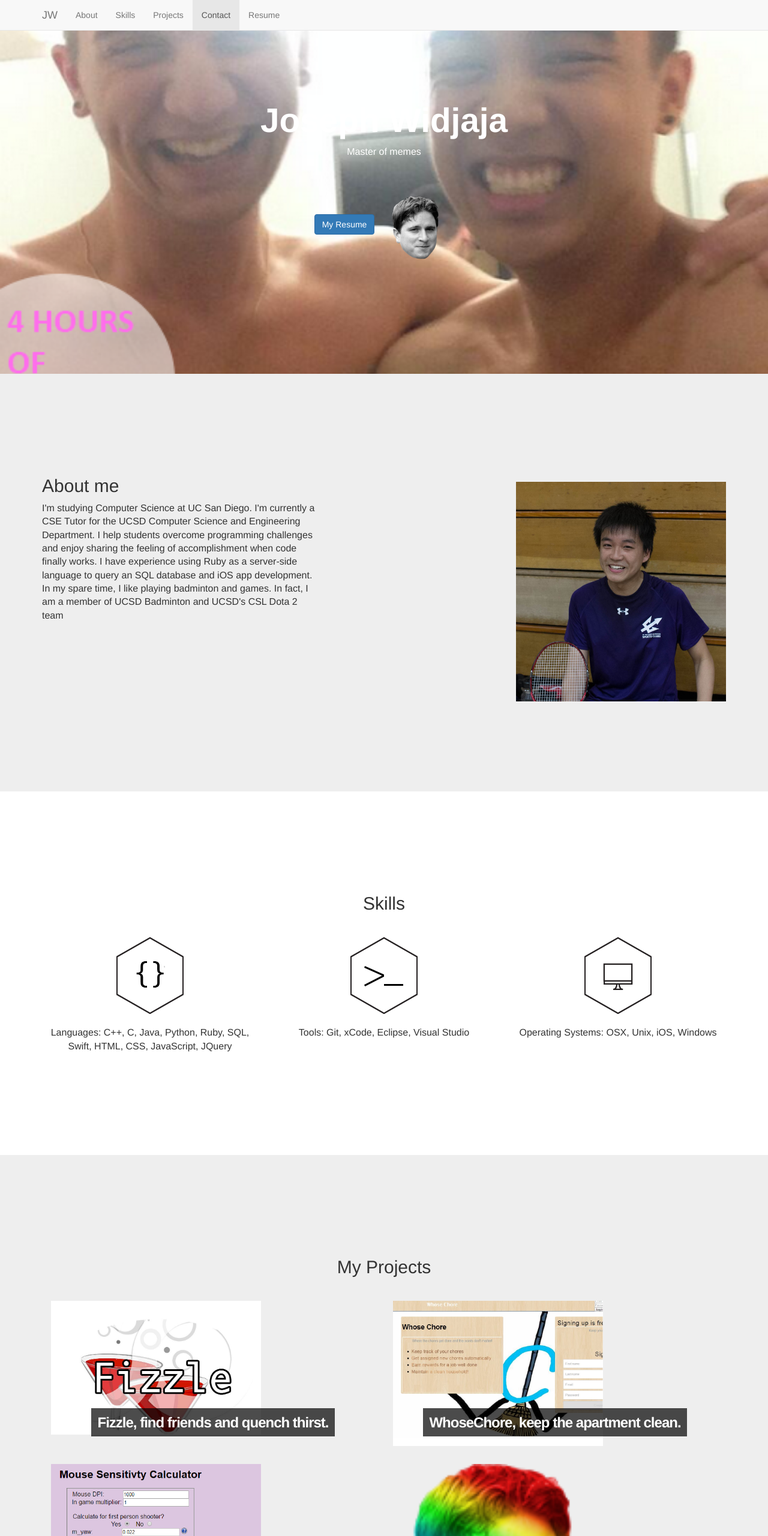
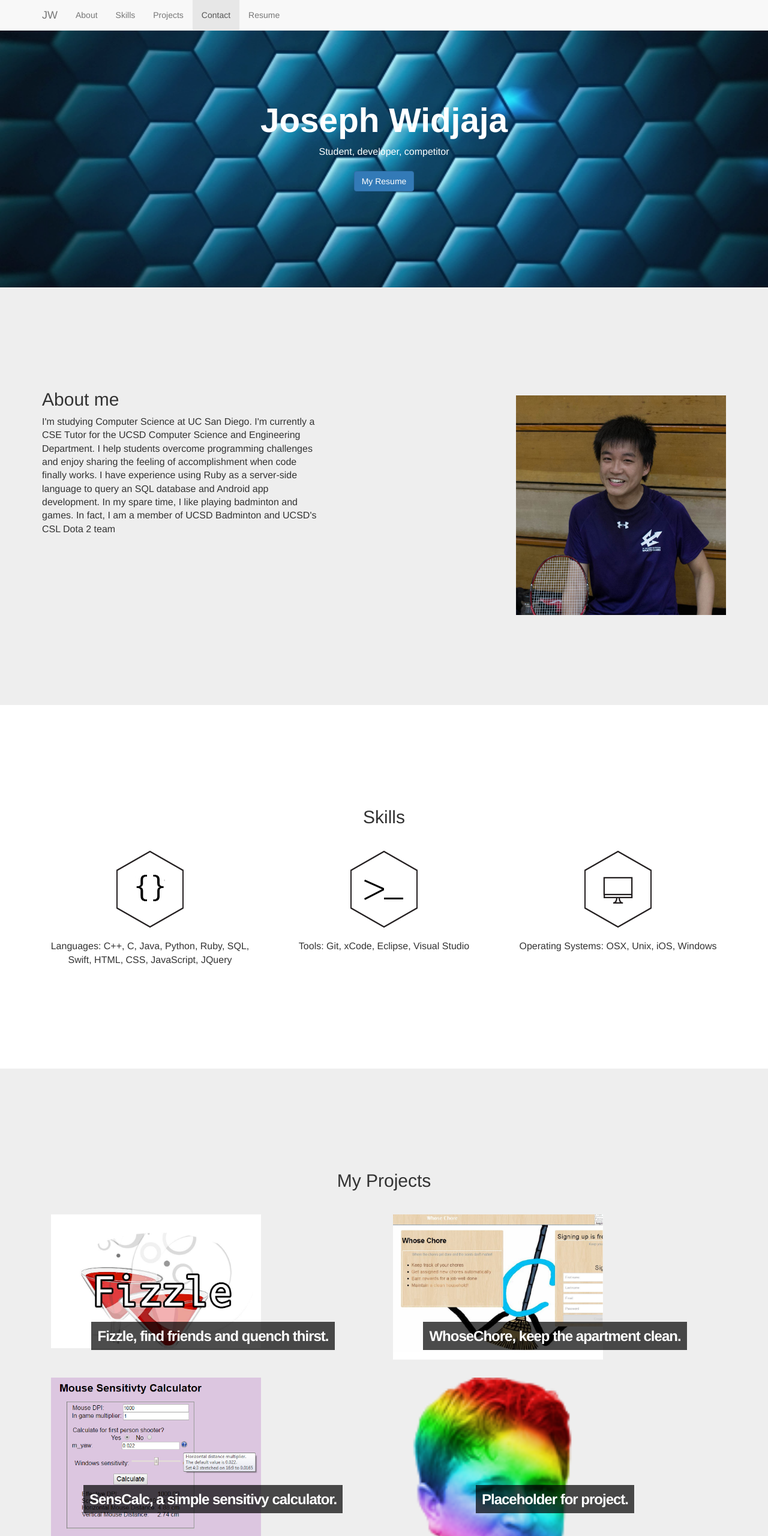
Before and after one commit to bbqplox/bbqplox.github.io, a plain HTML site: page index.html in a window 1280 px wide. Shown: the top 2560 px of the page at 60% size. Drawn offline with Linux system fonts and the light colour scheme.

Commit message:
professionalism

```diff
--- a/css/scrolling-nav.css
+++ b/css/scrolling-nav.css
@@ -33,7 +33,7 @@ p{
 
 header {
   position: relative;
-  background-image: url('../gay.png');
+  background-image: url('../background.jpg');
   width: 100%;
   min-height: auto;
   -webkit-background-size: cover;
--- a/index.html
+++ b/index.html
@@ -82,9 +82,8 @@
             <div class="row">
                 <div class="col-lg-12">
                     <h1>Joseph Widjaja</h1>
-					<p class="lead" style="text-align: center;">Master of memes<p>
+					<p class="lead" style="text-align: center;">Student, developer, competitor<p>
 					<a href="test.txt" class="btn btn-primary btn-x1 page-scroll"> My Resume</a>
-					<img class="img" data-aos="fade-up" src="kappa.png" style="width:128px; padding-bottom: 20px;">
                 </div>
             </div>
         </div>
@@ -99,7 +98,7 @@
                     <h2 style="text-align: left">About me</h2>
 					<p class="lead" data-aos="fade-up">I'm studying Computer Science at UC San Diego. I'm currently a CSE Tutor for the UCSD Computer Science and Engineering Department.
 					I help students overcome programming challenges and enjoy sharing the feeling of accomplishment when code finally works. I have experience
-					using Ruby as a server-side language to query an SQL database and iOS app development.
+					using Ruby as a server-side language to query an SQL database and Android app development.
 					In my spare time, I like playing badminton and games. In fact, I am a member of UCSD Badminton and UCSD's CSL Dota 2 team</p>
                 </div>
 				<div class="col-lg-5 col-lg-offset-2 col-sm-6">
@@ -166,7 +165,7 @@
 					<a class="menu_links" data-toggle="modal" data-target="#project4">
 						<img data-aos="fade-up" src="kappapride.png" class="img-responsive">
 					</a>
-					<h5 class="lead" data-aos="fade-up" style="text-align: center"> <span> I love cancer. </span></h5>
+					<h5 class="lead" data-aos="fade-up" style="text-align: center"> <span> Placeholder for project. </span></h5>
 					</div>
                 </div>
 
```
Also changed, not shown: background.jpg (added), gay.png (deleted).
